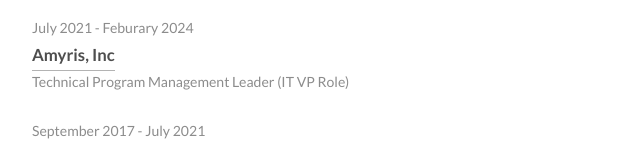
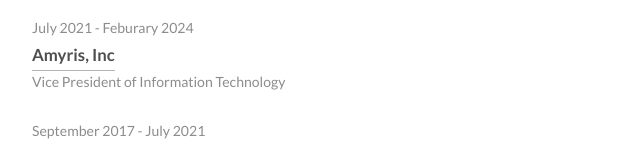
Before and after one commit to cooperchien/katefarms, a plain HTML site: page index.html in a window 1280 px wide. Shown: the part 652-800 px from the top of the page, 297-937 px from the left. Drawn offline with Linux system fonts and the light colour scheme.

Commit message:
Update index.html

```diff
--- a/index.html
+++ b/index.html
@@ -112,7 +112,7 @@
 			<ul class="work-list">
 				<li>July 2021 - Feburary 2024</li>
 				<li><a href="#">Amyris, Inc</a></li>
-				<li>Technical Program Management Leader (IT VP Role)</li>
+				<li>Vice President of Information Technology</li>
 			</ul>
 			<ul class="work-list">
 				<li>September 2017 - July 2021</li>
```
